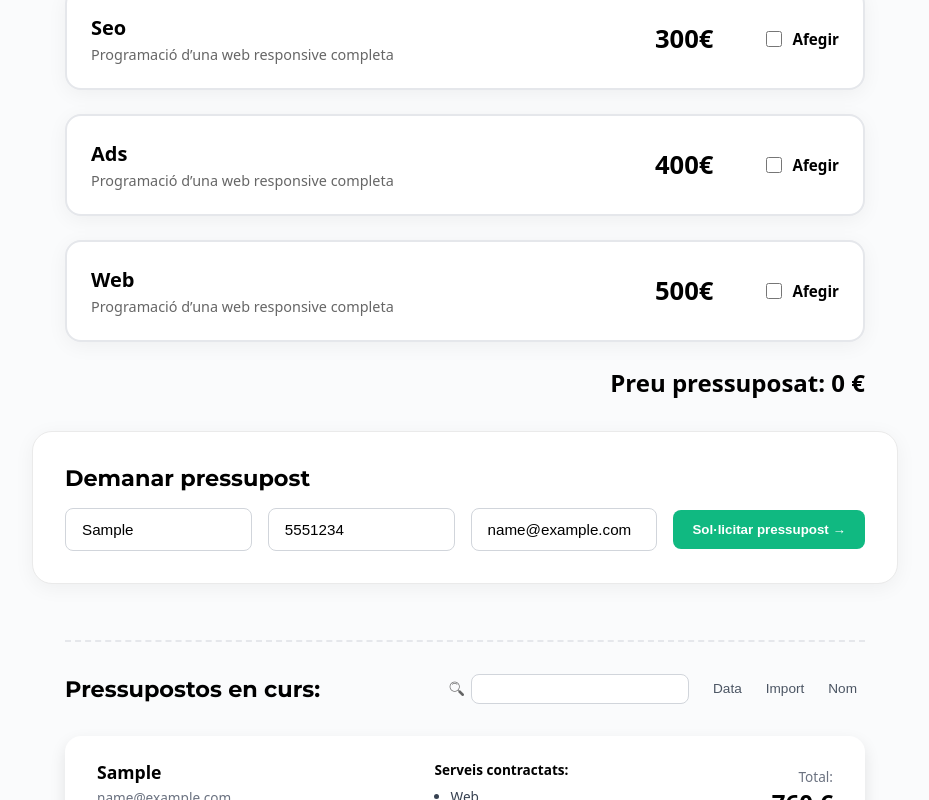
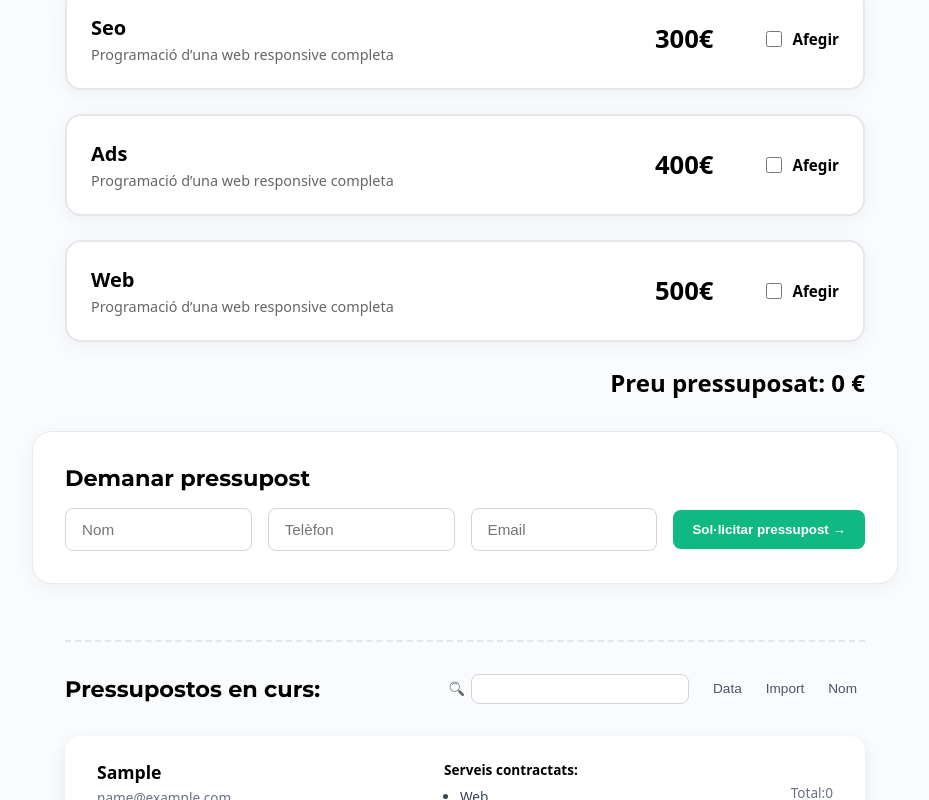
Before and after one commit to Evelynmerlo93/presupuestador-servicios-digitales, an Angular app: page / in a window 1280 px wide. Both pictures are taken after typing "Sample", "5551234", "name@example.com" into the empty fields and a click on the button "Sol·licitar pressupost →". Shown: the part 323-1123 px from the top of the page, without its empty margins (175-1104 px from the left). Built offline with nearby package versions, Linux system fonts and the light colour scheme.

Commit message:
fix: reset form fields on submit and fix saved clients search filter

```diff
--- a/src/app/app.html
+++ b/src/app/app.html
@@ -13,7 +13,7 @@
 
   <!-- Lista de servicios -->
   <app-service-list
-    [service]="filteredServices()"
+    [service]="listService()"
     [totalPrice]="totalPrice()"
     (serviceSelect)="serviceSelect($event)">
   </app-service-list>
@@ -48,7 +48,7 @@
 
   <!-- Sección de tarjetas de usuarios -->
   <section class="client-list-section">
-    @for (client of clientsData(); track client) {
+    @for (client of filteredServices(); track client) {
       <div class="client-card">
 
         <div class="info-client">
@@ -69,8 +69,8 @@
 
         <div class="total-contracted">
 
-          <p class="total-label">Total:</p>
-          <p class="total-price">760 €</p>
+          <p class="total-label">Total:{{ totalPrice() }}</p>
+          <p class="total-price"></p>
 
         </div>
 
--- a/src/app/app.ts
+++ b/src/app/app.ts
@@ -3,16 +3,19 @@ import { RouterOutlet } from '@angular/router';
 import { ServiceList } from './components/service-list/service-list';
 import { Service } from './interfaces/presupuesto.interface';
 import { FormNewUser } from './components/form-new-user/form-new-user';
+
 @Component({
   selector: 'app-root',
   imports: [ServiceList, FormNewUser],
   templateUrl: './app.html',
   styleUrl: './app.css',
 })
-
 export class AppComponent {
   title = 'presupuestador-servicios-digitales';
-  listService = signal< Service[] >([
+
+  // --- SEÑALES ---
+
+  listService = signal<Service[]>([
     {
       id: 'Seo',
       name: 'Seo',
@@ -44,33 +47,44 @@ export class AppComponent {
 
   // filtra los clientes de la lista según lo que escribas
   filteredServices = computed(() => {
-    return this.listService()
-      .filter((patata) =>
-        patata.name.toLowerCase()
+    return this.clientsData()
+      .filter((serviceItem) =>
+        serviceItem.text.toLowerCase()
           .includes(this.searchFilter().toLowerCase())
       );
-  })
+  });
 
-  //Recibe los datos del formulario y los añade a la lista
-  saveUserData(userSaveData: { text: string, tel: string, email: string }) {
+  totalPrice = computed(() => {
+    let total: number = 0;
 
-    //actualizo lista y agrego los usuarios nuevos:
-    this.clientsData.update((newClient) => [...newClient, userSaveData]);
-    console.log("Client data ready to save!", userSaveData)
-  }
+    for (let item of this.listService()) {
+      if (item.selected === true) {
 
-  //Captura lo que escribes y actualiza la señal con set
-  badgetListFilter(event: any) {
-    const textUser = event.target.value;
-    this.searchFilter.set(textUser)
-  }
+        if (item.name === 'Web') {
+
+          const extraServiceLanguages = item.languages!;
+          const extraServicePages = item.pages!;
+
+          total += item.basePrice + (extraServiceLanguages + extraServicePages) * 30;
+        } else {
+
+          total += item.basePrice;
+        }
+      }
+    }
+
+    return total;
+  });
+
+  // --- ACCIONES ---
 
   serviceSelect(clickedService: Service) {
     this.listService.update((services) =>
       services.map((item) => {
+
         if (item.id === clickedService.id) {
+
           return clickedService;
-
         } else {
 
           return item;
@@ -81,29 +95,18 @@ export class AppComponent {
     console.log('Servicio seleccionado o modificado: ', clickedService);
   }
 
-  totalPrice = computed(() => {
-    let total: number = 0;
+  //Recibe los datos del formulario y los añade a la lista
+  saveUserData(userSaveData: { text: string, tel: string, email: string }) {
+    //actualizo lista y agrego los usuarios nuevos:
+    this.clientsData.update((newClient) => [...newClient, userSaveData]);
 
-    for (let item of this.listService()) {
+    console.log("Client data ready to save!", userSaveData);
+  }
 
-      if (item.selected === true) {
+  //Captura lo que escribes y actualiza la señal con set
+  badgetListFilter(event: any) {
 
-        if (item.name === 'Web') {
-
-          const extraServiceLanguages = item.languages!;
-          const extraServicePages = item.pages!;
-
-
-          total += item.basePrice + (extraServiceLanguages + extraServicePages) * 30;
-        } else {
-
-          total += item.basePrice;
-        }
-
-      }
-    }
-
-    return total;
-  });
-
+    const textUser = event.target.value;
+    this.searchFilter.set(textUser);
+  }
 }
--- a/src/app/components/form-new-user/form-new-user.html
+++ b/src/app/components/form-new-user/form-new-user.html
@@ -1,7 +1,7 @@
 <section class="form-container">
 
 
-    <form (submit)="sendForm($event, textInput.value, telInput.value, emailInput.value)">
+    <form #myForm (submit)="sendForm($event, textInput.value, telInput.value, emailInput.value, myForm)">
         <div class="form-body">
             <h2>Demanar pressupost</h2>
 
--- a/src/app/components/form-new-user/form-new-user.ts
+++ b/src/app/components/form-new-user/form-new-user.ts
@@ -8,11 +8,12 @@ import { Component, output } from '@angular/core';
 })
 
 export class FormNewUser {
-  // (estricta) EL PUENTE creado para enviar datos hacia componente principal
+  // EL PUENTE creado para enviar datos hacia componente principal
   userRegister = output<{ text: string, tel: string, email: string }>();
   errorMsj: string = "";
+
   //captura el envio del formulario y Frena evento  navegador con prevent (sumbit de html llama a sendForm)
-  sendForm(event: Event, text: string, tel: string, email: string) {
+  sendForm(event: Event, text: string, tel: string, email: string , formElement: HTMLFormElement) {
     event.preventDefault();
 
     if (text === "" || tel === "" || email === "") {
@@ -26,6 +27,8 @@ export class FormNewUser {
       email: email
     });
 
+    formElement.reset();
+
     console.log("Datos enviados:", text, tel, email);
   }
 }
```
